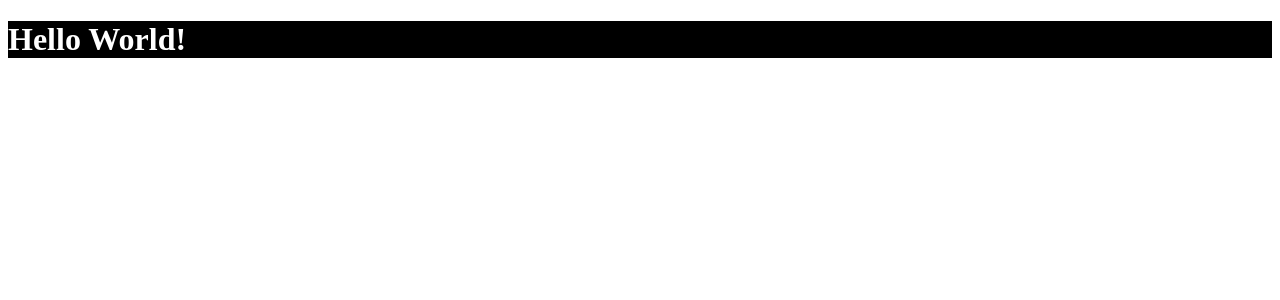
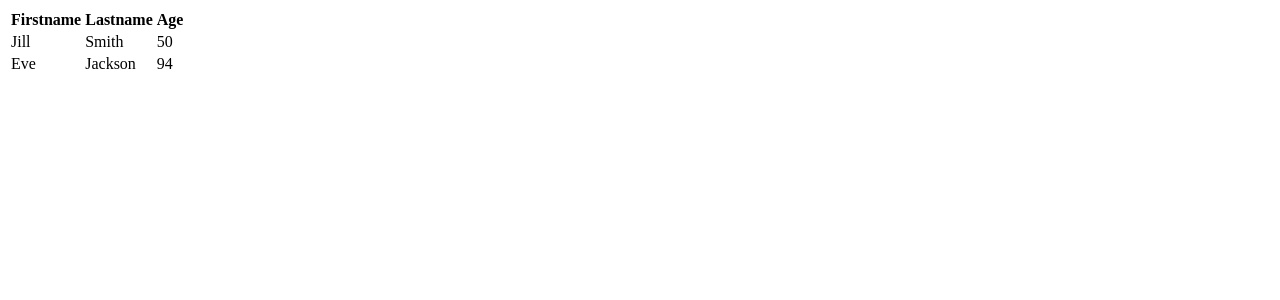
Before and after one commit to dnjooiopa/esl-official-website, a Vue app: page / in a window 1280 px wide. Shown: the top 300 px of the page. Built offline with nearby package versions, Linux system fonts and the light colour scheme.

Commit message:
testing table

```diff
--- a/src/App.vue
+++ b/src/App.vue
@@ -1,22 +1,18 @@
-
 <template>
   <div>
-    <h1>
-      {{name}}
-    </h1>
+    <employee-table />
   </div>
 </template>
 
-<script lang="ts">
-  import Vue from "vue";
+<script>
+import EmployeeTable from './components/EmployeeTable'
 
-  export default Vue.extend({
-    data: function() {
-      return {
-        name: 'Hello World!',
-      }
-    },
-  });
+export default {
+  name: 'Hello World!',
+  components: {
+    EmployeeTable,
+  },
+}
 </script>
 
 <style>
--- /dev/null
+++ b/src/components/EmployeeTable.vue
@@ -0,0 +1,27 @@
+<template>
+  <table>
+    <tr>
+      <th>Firstname</th>
+      <th>Lastname</th>
+      <th>Age</th>
+    </tr>
+    <tr>
+      <td>Jill</td>
+      <td>Smith</td>
+      <td>50</td>
+    </tr>
+    <tr>
+      <td>Eve</td>
+      <td>Jackson</td>
+      <td>94</td>
+    </tr>
+  </table>
+</template>
+
+<script>
+export default {
+  name: 'employee-table',
+}
+</script>
+
+<style></style>
--- a/src/index.html
+++ b/src/index.html
@@ -1,7 +1,7 @@
 <!DOCTYPE html>
 <html>
     <head>
-        <title>Empty project</title>
+        <title>ESL official</title>
         <meta charset="utf-8">
     </head>
     <body>
```
Also changed, not shown: 1 other file (tests, documents, lock files or other folders).
